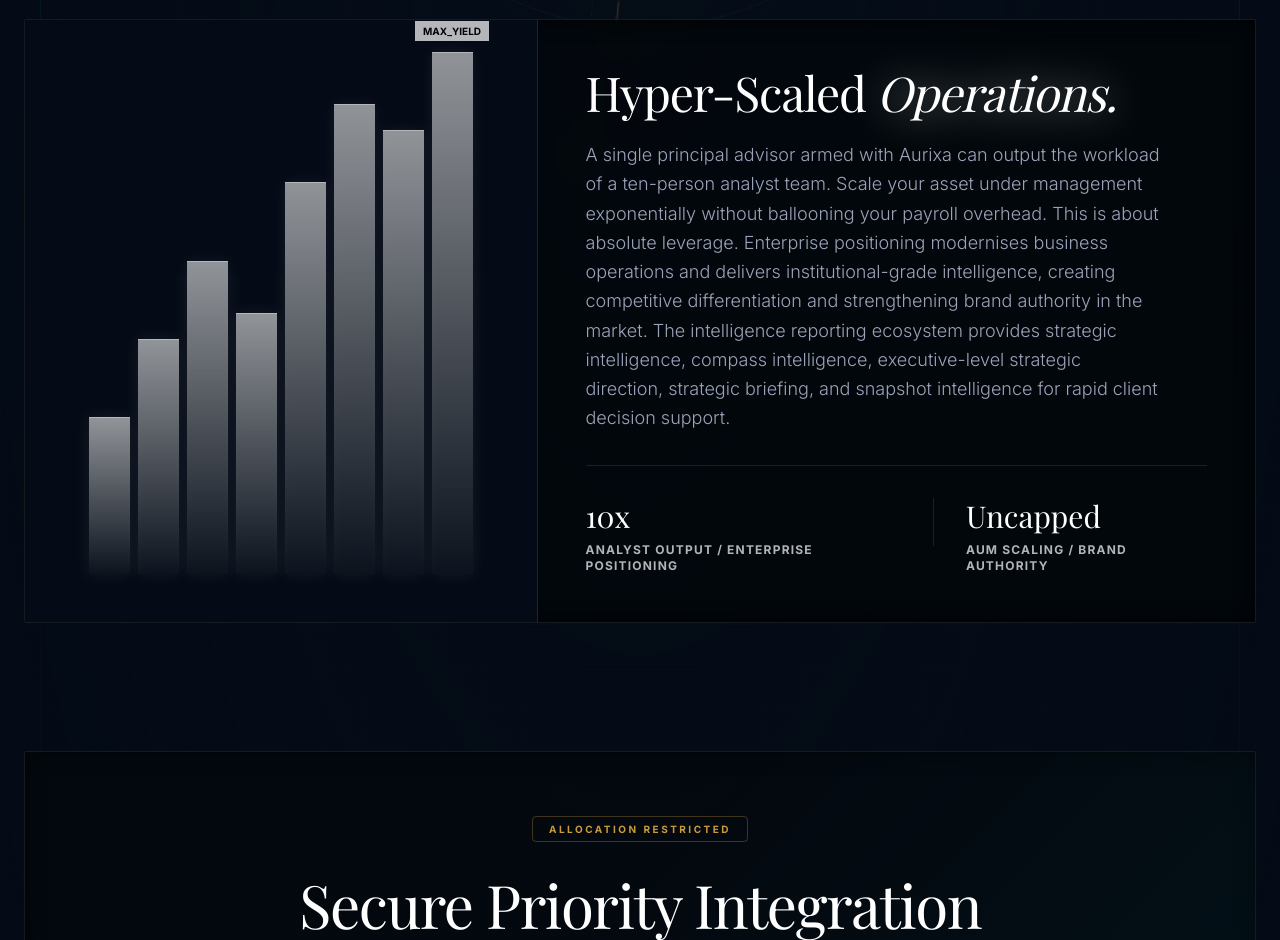
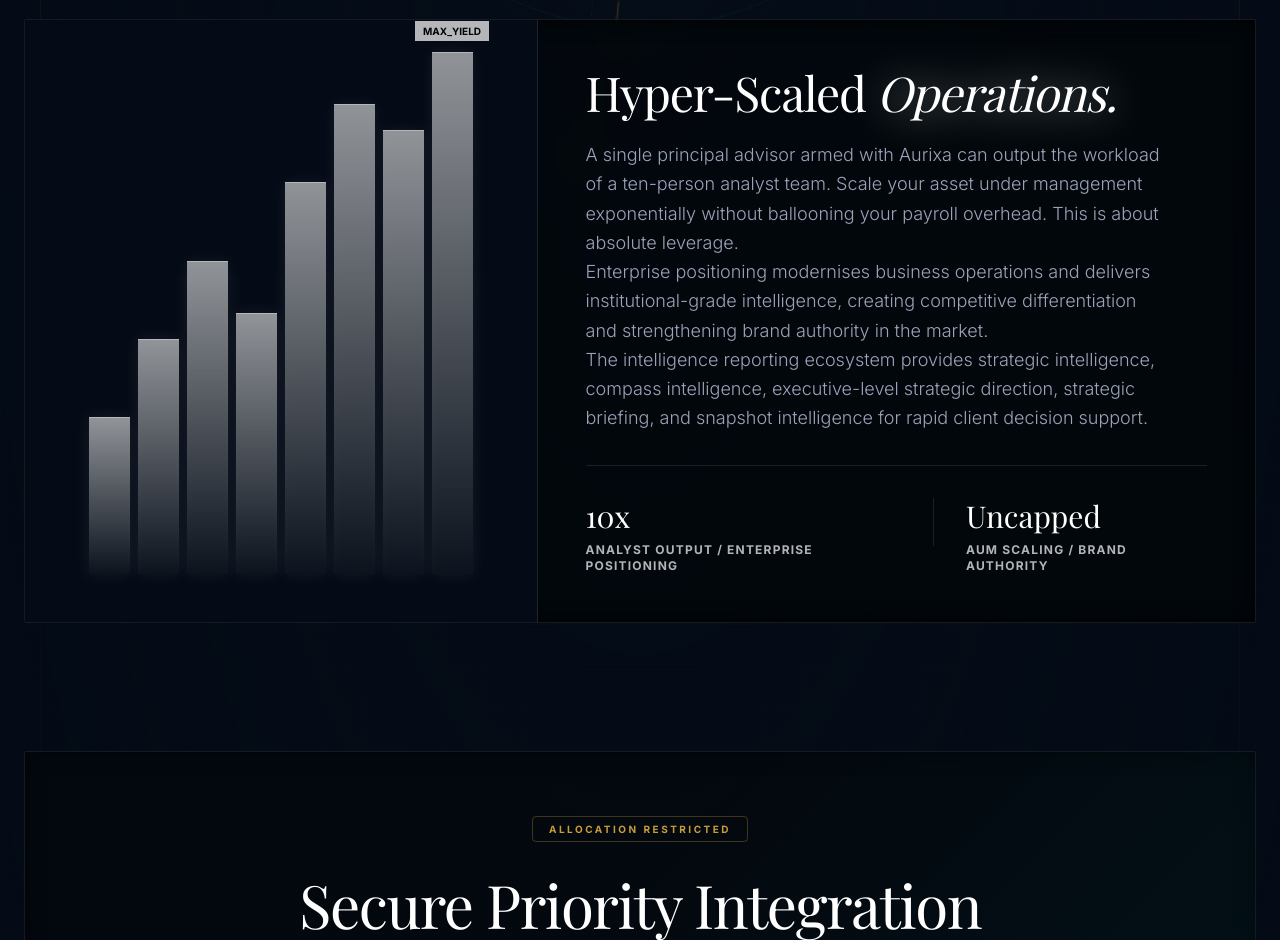
Before and after one commit to lavan96/aurixa-systems, a React (Vite) app: page /solutions in a window 1280 px wide. Shown: the part 2051-2991 px from the top of the page. Built offline with nearby package versions, Linux system fonts and the light colour scheme; a web font is replaced by a local one.

Commit message:
Split hyper-scaled operations copy

```diff
--- a/src/pages/Solutions.tsx
+++ b/src/pages/Solutions.tsx
@@ -157,9 +157,11 @@ export default function Solutions() {
              {/* Content Side */}
              <div className="w-full md:w-7/12 p-12 relative flex flex-col justify-center">
                 <h3 className="text-4xl md:text-5xl font-display font-light text-white mb-6 relative z-10 tracking-tight">Hyper-Scaled <span className="italic text-white drop-shadow-[0_0_20px_rgba(255,255,255,0.5)]">Operations.</span></h3>
-                <p className="text-[#9CA3B8] font-light leading-relaxed mb-8 text-lg relative z-10 max-w-xl">
-                  A single principal advisor armed with Aurixa can output the workload of a ten-person analyst team. Scale your asset under management exponentially without ballooning your payroll overhead. This is about absolute leverage. Enterprise positioning modernises business operations and delivers institutional-grade intelligence, creating competitive differentiation and strengthening brand authority in the market. The intelligence reporting ecosystem provides strategic intelligence, compass intelligence, executive-level strategic direction, strategic briefing, and snapshot intelligence for rapid client decision support.
-                </p>
+                <div className="text-[#9CA3B8] font-light leading-relaxed mb-8 text-lg relative z-10 max-w-xl">
+                  <p>A single principal advisor armed with Aurixa can output the workload of a ten-person analyst team. Scale your asset under management exponentially without ballooning your payroll overhead. This is about absolute leverage.</p>
+                  <p>Enterprise positioning modernises business operations and delivers institutional-grade intelligence, creating competitive differentiation and strengthening brand authority in the market.</p>
+                  <p>The intelligence reporting ecosystem provides strategic intelligence, compass intelligence, executive-level strategic direction, strategic briefing, and snapshot intelligence for rapid client decision support.</p>
+                </div>
                 <div className="flex gap-8 relative z-10 border-t border-white/10 pt-8 mt-auto">
                    <div className="flex flex-col gap-2">
                       <span className="text-3xl font-display text-white">10x</span>
```
